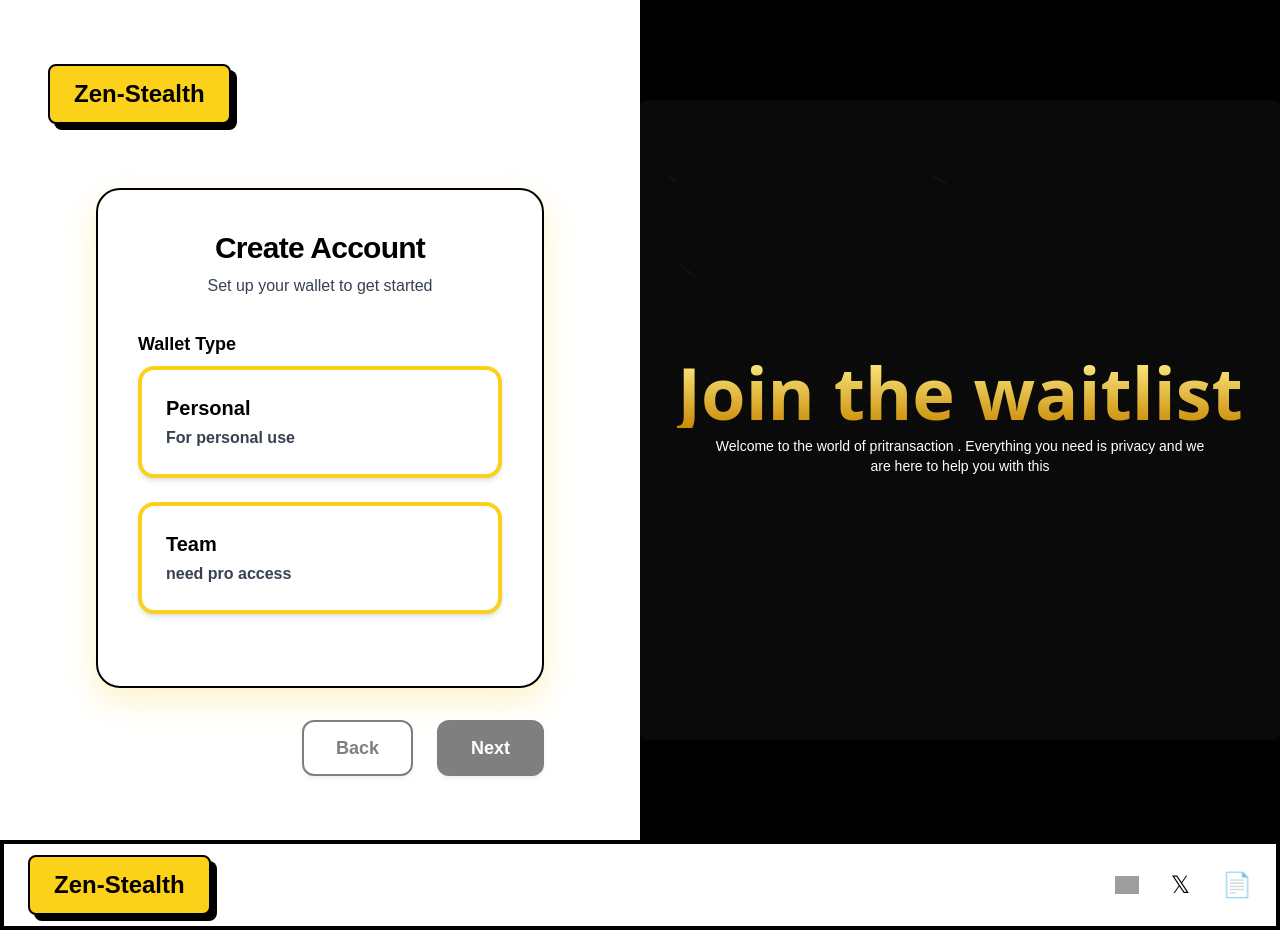
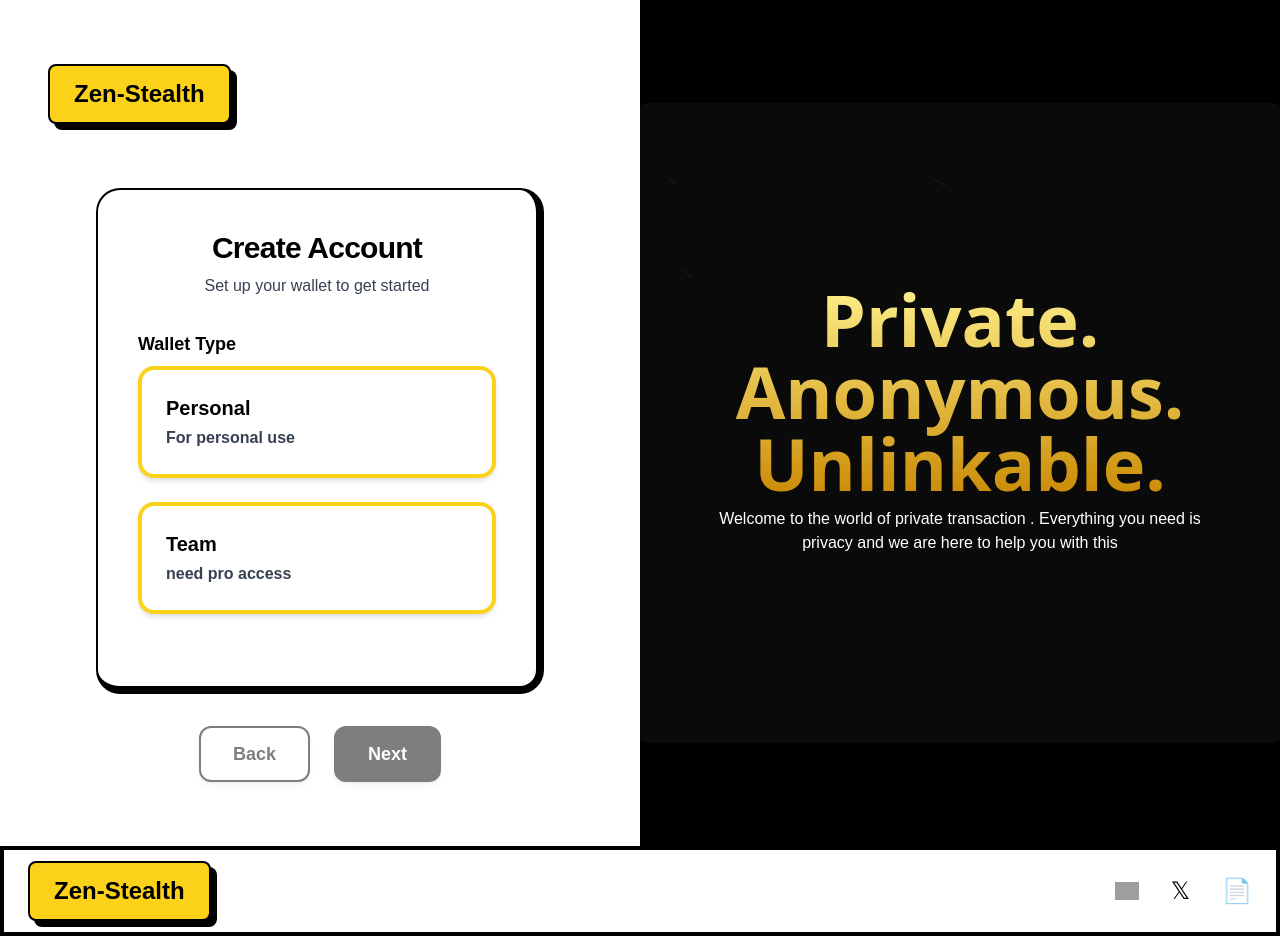
Before and after one commit to ayushsingh82/Zen-Stealth, a Next.js app: page /widget in a window 1280 px wide. Built offline with nearby package versions, Linux system fonts and the light colour scheme; grey boxes are pictures that could not be loaded; what @rainbow-me/rainbowkit, wagmi would draw is missing.

Commit message:
completed the step 2

```diff
--- a/src/app/widget/screens.tsx
+++ b/src/app/widget/screens.tsx
@@ -28,7 +28,7 @@ export function Fns() {
 
   return (
     <div className="w-full flex flex-col items-center">
-      <div className="w-full max-w-md bg-white/90 border-2 border-black rounded-3xl p-10 mt-8 md:mt-16 backdrop-blur-sm shadow-[0_12px_32px_0_rgba(252,209,25,0.25)]">
+      <div className="w-full max-w-md bg-white/90 border-2 border-black border-r-8 border-b-8 rounded-3xl p-10 mt-8 md:mt-16 backdrop-blur-sm">
         {step === 1 && (
           <>
             <h2 className="text-3xl font-extrabold mb-2 text-black text-center tracking-tight">Create Account</h2>
@@ -98,8 +98,8 @@ export function Fns() {
           </>
         )}
       </div>
-      {/* Navigation Buttons OUTSIDE the box, right-aligned */}
-      <div className="flex gap-6 mt-8 w-full max-w-md justify-end">
+      {/* Navigation Buttons OUTSIDE the box, centered */}
+      <div className="flex gap-6 mt-8 w-full max-w-md justify-center">
         <button
           className="px-8 py-3 rounded-xl border-2 border-black font-bold text-lg bg-white text-black hover:bg-[#FCD119] hover:text-black transition disabled:opacity-50 shadow-md"
           disabled={step === 1}
@@ -127,11 +127,11 @@ export function BackgroundBeamsDemo() {
     <div className="h-[40rem] w-full rounded-md bg-neutral-950 relative flex flex-col items-center justify-center antialiased">
       <div className="max-w-2xl mx-auto p-4">
         <h1 className="relative z-10 text-lg md:text-7xl  bg-clip-text text-transparent bg-gradient-to-b from-yellow-200 to-yellow-600  text-center font-sans font-bold">
-          Join the waitlist
+        Private. Anonymous. Unlinkable.
         </h1>
         <p></p>
-        <p className="text-white max-w-lg mx-auto my-2 text-sm text-center relative z-10">
-          Welcome to the world of pritransaction . Everything you need is privacy and we are here to help you with this
+        <p className="text-white max-w-lg mx-auto my-2 text-md text-center relative z-10">
+          Welcome to the world of private transaction . Everything you need is privacy and we are here to help you with this
         </p>
 
       </div>
```
